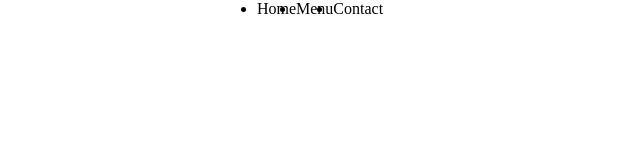
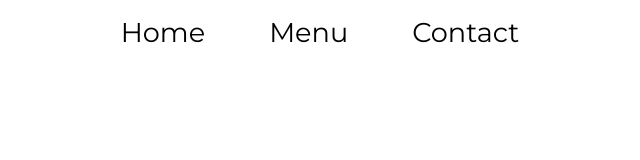
Before and after one commit to Mhmd-S/restaurant, a website built with webpack: page dist/index.html in a window 1280 px wide. Shown: the whole page, without its empty margins (320-960 px from the left). Built offline with nearby package versions, Linux system fonts and the light colour scheme.

Commit message:
type: feature add the header of the main page with the effects

```diff
--- a/package.json
+++ b/package.json
@@ -13,7 +13,9 @@
   "author": "",
   "license": "ISC",
   "devDependencies": {
+    "css-loader": "^6.5.1",
     "html-webpack-plugin": "^5.5.0",
+    "style-loader": "^3.3.1",
     "webpack": "^5.65.0"
   },
   "dependencies": {
--- a/src/index.js
+++ b/src/index.js
@@ -13,9 +13,9 @@ function showHeader(){
 
     navIt.setAttribute('id','navi');
 
-    liA.setAttribute('class','navItem');
-    liB.setAttribute('class','navItem');
-    liC.setAttribute('class','navItem');
+    liA.classList.add('navItem')
+    liB.classList.add('navItem')
+    liC.classList.add('navItem')
 
     liA.innerHTML = "Home";
     liB.innerHTML = "Menu";
--- a/src/style.css
+++ b/src/style.css
@@ -1,13 +1,16 @@
+@import url('https://fonts.googleapis.com/css2?family=Montserrat:wght@100;200;300;400;500;700;800;900&display=swap');
+
 *{
     margin: 0;
     padding: 0;
     box-sizing: border-box;
-};
+    font-family:'Montserrat', sans-serif;
+}
 
 .titleA {
     color:red;
     font-size: 5rem;
-};
+}
 
 #content {
     width: 100%;
@@ -19,8 +22,27 @@
     height: 15%;
     display: flex;
     justify-content: center;
-};
+}
 
 .navItem {
-    margin: 1rem;
+    margin: 1rem 2rem;
+    cursor: pointer;
+    font-size: 1.7rem;
+    list-style: none;
 }
+
+.navItem::after {
+    content: '';
+    width: 0%;
+    height: 2px;
+    background: red;
+    display:block;
+    position: relative;
+    top:0;
+    margin:0 auto;
+    transition:0.3s;
+}
+
+.navItem:hover::after {
+    width: 100%;
+}
```
Also changed, not shown: dist/index.bundle.js, dist/tab1.bundle.js, dist/tab2.bundle.js, dist/tab3.bundle.js, 1 other file.
